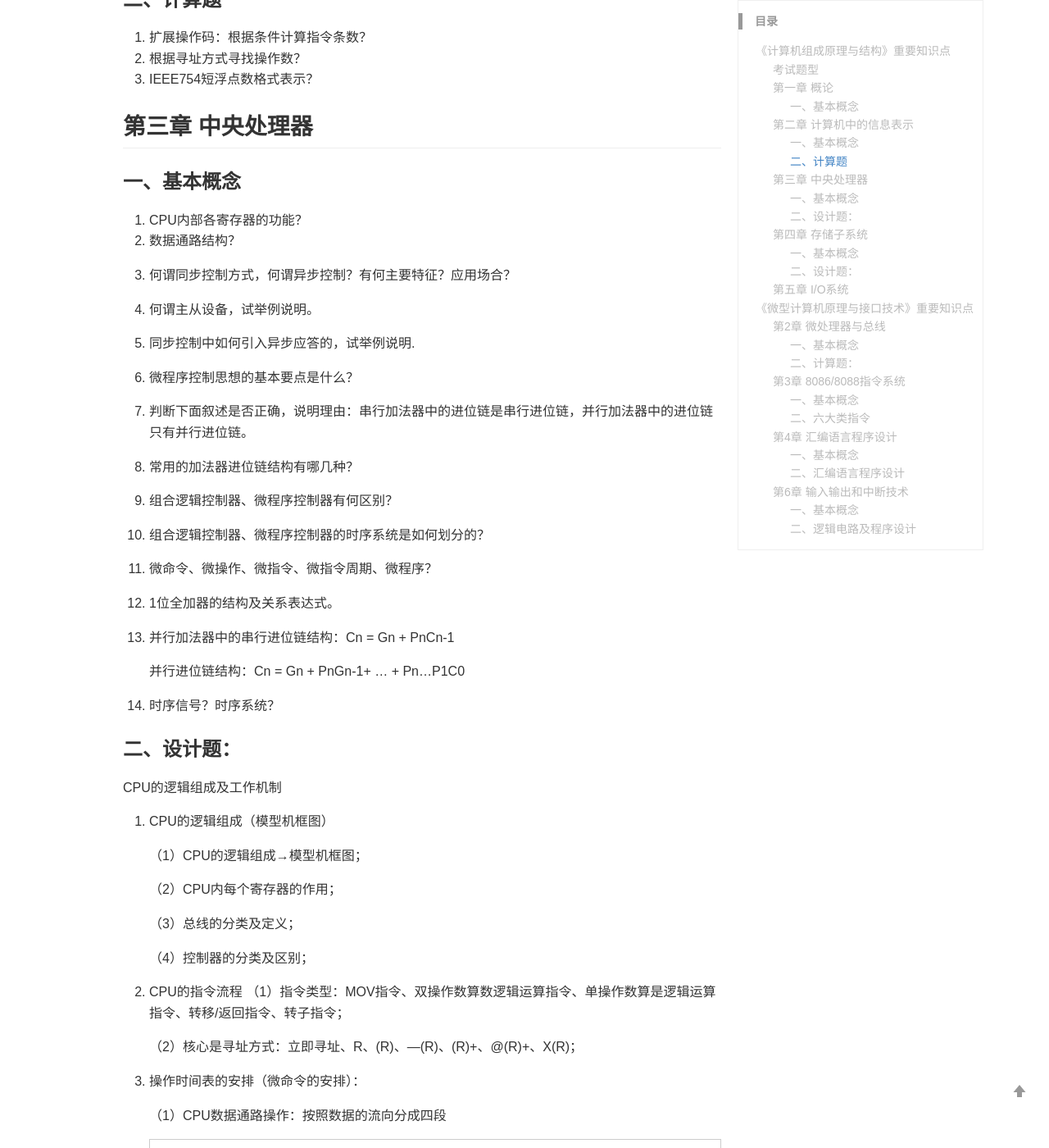
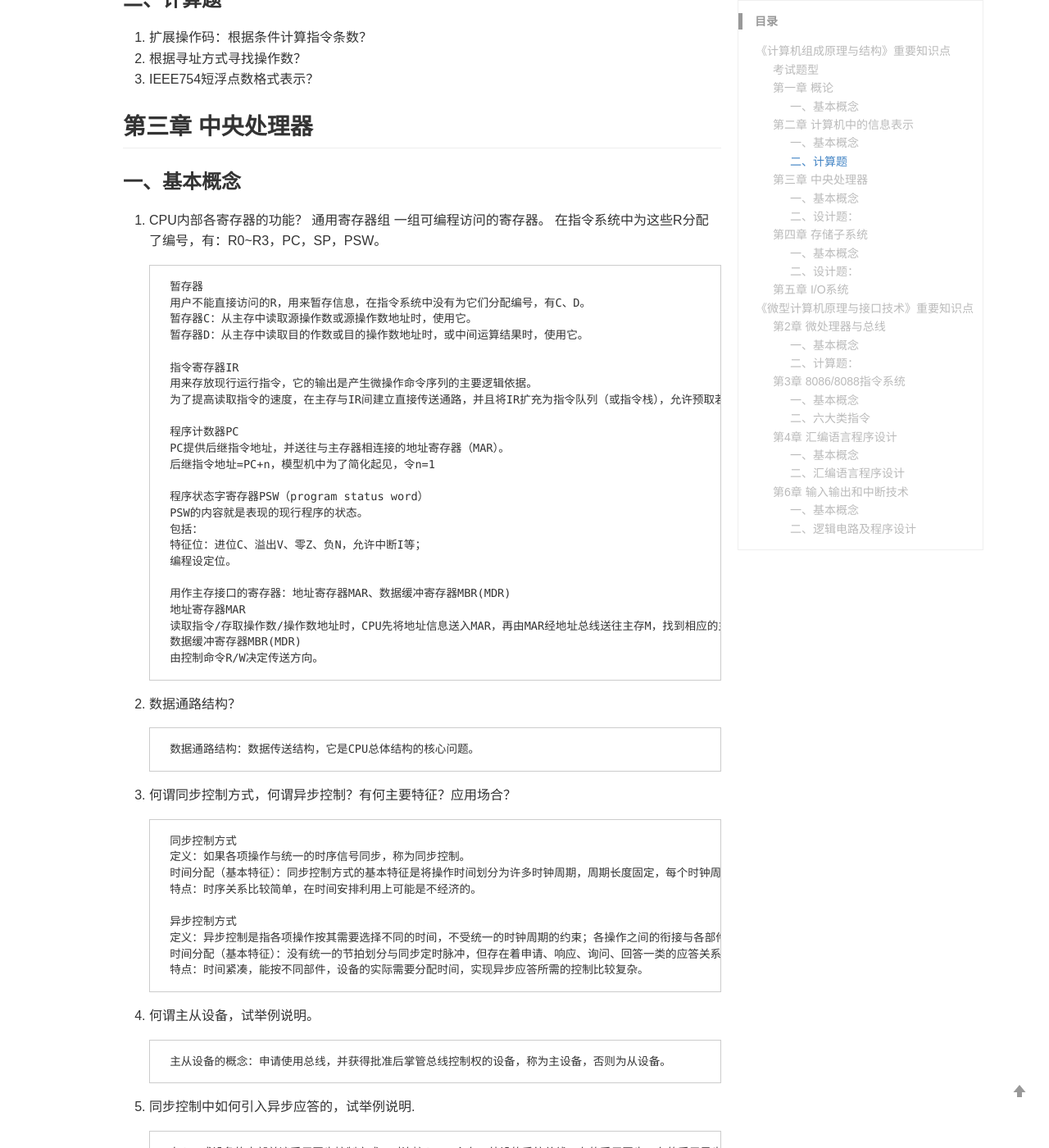
Before and after one commit to u4E0A/u4E0A.github.io, a Jekyll site: the page built from _posts/2023-02-19-计算机系统结构重要知识点.md, in a window 1280 px wide and 1400 px high, scrolled down 3764 px. Shown: the whole window at 82% size. Built offline with Jekyll 4.4.1, drawn with Linux system fonts in a browser that asks for light colours; comment, search, counter and statistics services are not loaded; a style sheet for code colours, icons or effects is not loaded; some of the changed text lies outside the part shown.

Commit message:
更新blog

```diff
--- a/_posts/2023-02-19-计算机系统结构重要知识点.md
+++ b/_posts/2023-02-19-计算机系统结构重要知识点.md
@@ -161,24 +161,93 @@ keywords: 计算机组成原理,微型计算机原理与接口技术
 ## 第三章 中央处理器
 ### 一、基本概念
 1. CPU内部各寄存器的功能？
+        通用寄存器组
+        一组可编程访问的寄存器。
+        在指令系统中为这些R分配了编号，有：R0~R3，PC，SP，PSW。
+
+        暂存器
+        用户不能直接访问的R，用来暂存信息，在指令系统中没有为它们分配编号，有C、D。
+        暂存器C：从主存中读取源操作数或源操作数地址时，使用它。
+        暂存器D：从主存中读取目的作数或目的操作数地址时，或中间运算结果时，使用它。
+
+        指令寄存器IR
+        用来存放现行运行指令，它的输出是产生微操作命令序列的主要逻辑依据。
+        为了提高读取指令的速度，在主存与IR间建立直接传送通路，并且将IR扩充为指令队列（或指令栈），允许预取若干条指令。
+
+        程序计数器PC
+        PC提供后继指令地址，并送往与主存器相连接的地址寄存器（MAR）。
+        后继指令地址=PC+n，模型机中为了简化起见，令n=1
+
+        程序状态字寄存器PSW（program status word）
+        PSW的内容就是表现的现行程序的状态。
+        包括：
+        特征位：进位C、溢出V、零Z、负N，允许中断I等；
+        编程设定位。
+
+        用作主存接口的寄存器：地址寄存器MAR、数据缓冲寄存器MBR(MDR)
+        地址寄存器MAR
+        读取指令/存取操作数/操作数地址时，CPU先将地址信息送入MAR，再由MAR经地址总线送往主存M，找到相应的主存单元。
+        数据缓冲寄存器MBR(MDR)
+        由控制命令R/W决定传送方向。
+
+
 2. 数据通路结构？
+
+        数据通路结构：数据传送结构，它是CPU总体结构的核心问题。
+
 3. 何谓同步控制方式，何谓异步控制？有何主要特征？应用场合？
+
+        同步控制方式
+        定义：如果各项操作与统一的时序信号同步，称为同步控制。
+        时间分配（基本特征）：同步控制方式的基本特征是将操作时间划分为许多时钟周期，周期长度固定，每个时钟周期完成一步操作。
+        特点：时序关系比较简单，在时间安排利用上可能是不经济的。
+
+        异步控制方式
+        定义：异步控制是指各项操作按其需要选择不同的时间，不受统一的时钟周期的约束；各操作之间的衔接与各部件之间的信息交换采取应答方式。
+        时间分配（基本特征）：没有统一的节拍划分与同步定时脉冲，但存在着申请、响应、询问、回答一类的应答关系。
+        特点：时间紧凑，能按不同部件，设备的实际需要分配时间，实现异步应答所需的控制比较复杂。
+
+
 
 4. 何谓主从设备，试举例说明。
 
+        主从设备的概念：申请使用总线，并获得批准后掌管总线控制权的设备，称为主设备，否则为从设备。
+
 5. 同步控制中如何引入异步应答的，试举例说明.
+
+        在CPU或设备的内部普遍采用同步控制方式；对连接CPU、主存、外设的系统总线，有的采用同步，有的采用异步控制，但多采用异步控制。在实际应用中，同步控制甚至引入异步应答关系。
 
 6. 微程序控制思想的基本要点是什么？
 
 7. 判断下面叙述是否正确，说明理由：串行加法器中的进位链是串行进位链，并行加法器中的进位链只有并行进位链。
 
+        组内并行，组间并行（实际为串行）的进位链
+
+
 8. 常用的加法器进位链结构有哪几种？
+
+        串行进位链
+        并行进位链
 
 9. 组合逻辑控制器、微程序控制器有何区别？
 
 10. 组合逻辑控制器、微程序控制器的时序系统是如何划分的？
 
+        组合逻辑控制器依靠不同的时间标志，使CPU分步工作，模型机按常规采用工作周期、时钟周期、工作脉冲三级时序。
+
+        在微程序控制器中，微指令在时序标志上并无区别，只是微指令的代码（微命令信息）不同。
+	    微程序控制器不再按阶段设置不同的工作周期（如FT、ET等），而采用统一规整的微指令周期。
+
+
 11. 微命令、微操作、微指令、微指令周期、微程序？
+
+        ① 微命令：构成控制信号序列的最小单位，又称微信号，指那些直接作用于部件或控制门电路的命令。
+        如：打开或关闭某传送通路的电信命令，或对触发器或R进行同步打入，置位、复位等的控制脉冲。
+        ② 微操作：由微命令控制实现的最基本的操作称为微操作，如：开门、关门、选择。
+        ③ 微周期：从控制存储器中读取一条微指令并执行相应的一步操作所需的时间，称为一个微周期或微指令周期。通常一个时钟周期为一个微周期。
+        ④ 微指令：每个微周期的操作所需的微命令组成一条微指令。从控制存储器的组织角度讲，每个单元存放一条微指令。
+        ⑤ 微程序：一系列微指令的有序集合称为微程序，用来解释执行一条机器指令。
+
 
 12. 1位全加器的结构及关系表达式。
 
```
